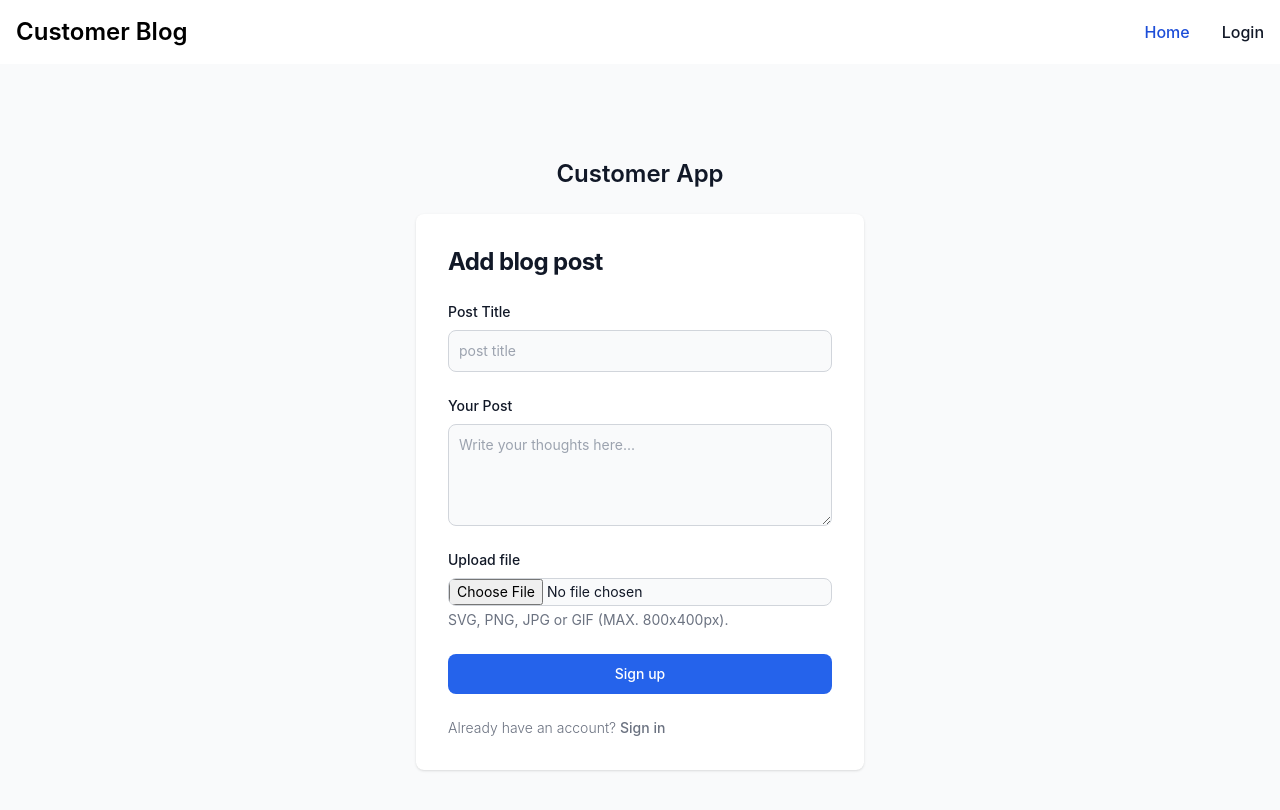
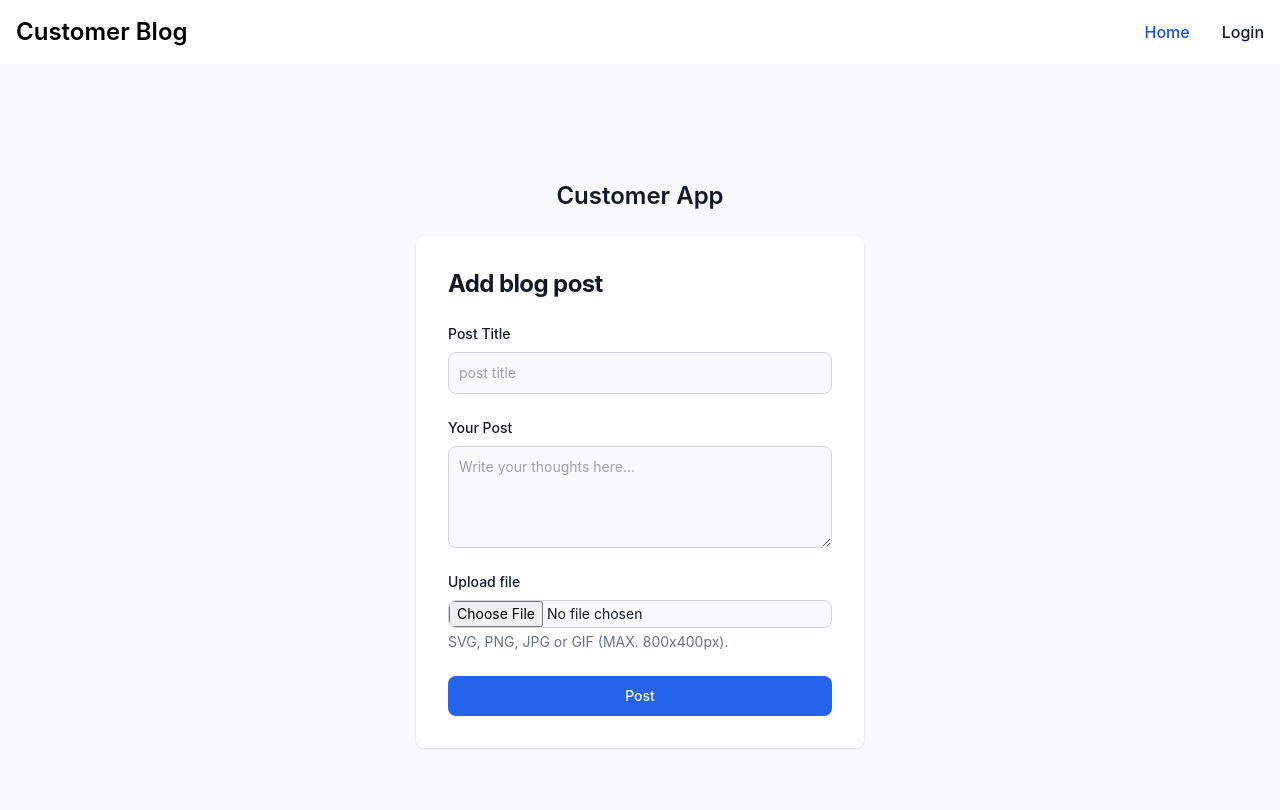
Before and after one commit to asquareblrn9/asquareblrn9.customerBlog.io, a React (Create React App) app: page /createBlog in a window 1280 px wide. Shown: the top 810 px of the page. Built offline with nearby package versions, Linux system fonts and the light colour scheme.

Commit message:
correct home link

```diff
--- a/src/components/AddBlog.js
+++ b/src/components/AddBlog.js
@@ -85,10 +85,8 @@
                                 </div>
 
 
-                                <button type="submit" className="w-full text-white bg-blue-600 hover:bg-primary-700 focus:ring-4 focus:outline-none focus:ring-primary-300 font-medium rounded-lg text-sm px-5 py-2.5 text-center dark:bg-primary-600 dark:hover:bg-blue-700 dark:focus:ring-primary-500">Sign up</button>
-                                <p className="text-sm font-light text-gray-500 dark:text-gray-400">
-                                    Already have an account? <a href="/" className="font-medium text-primary-600 hover:underline dark:text-primary-500">Sign in</a>
-                                </p>
+                                <button type="submit" className="w-full text-white bg-blue-600 hover:bg-primary-700 focus:ring-4 focus:outline-none focus:ring-primary-300 font-medium rounded-lg text-sm px-5 py-2.5 text-center dark:bg-primary-600 dark:hover:bg-blue-700 dark:focus:ring-primary-500">Post</button>
+
                             </form>
                         </div>
                     </div>
```
